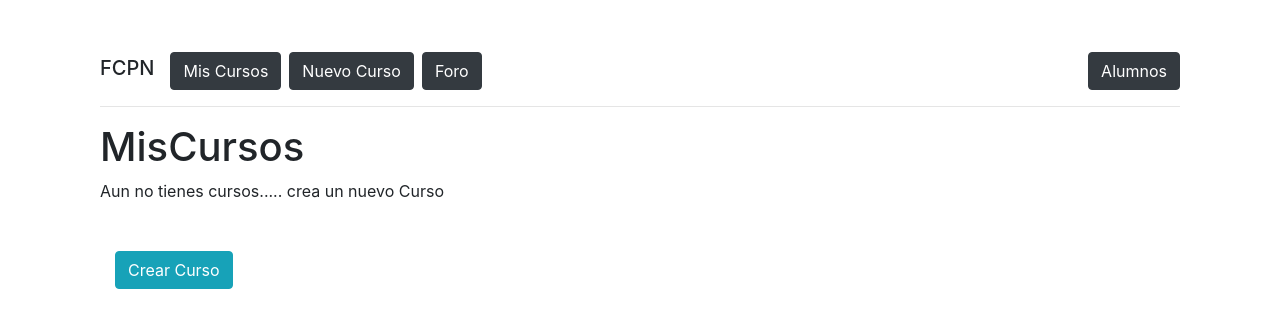
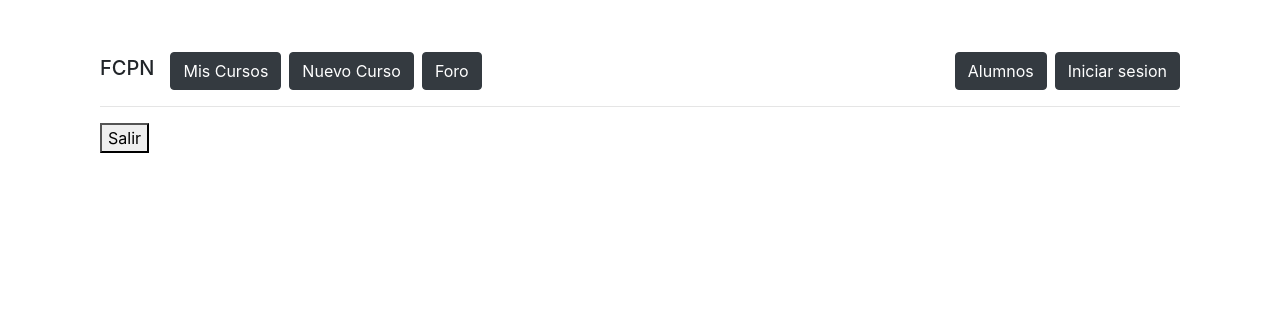
Before and after one commit to Marisabel-Condori/UF-CPN, a React (Create React App) app: page /Logout in a window 1280 px wide. Shown: the top 328 px of the page. Built offline with nearby package versions, Linux system fonts and the light colour scheme.

Commit message:
funcionando login y logout con auth0

```diff
--- a/src/App.js
+++ b/src/App.jsx
@@ -1,10 +1,14 @@
 import Navbar from "./components/Navbar";
-
+import Profile from "./components/login/Profile";
 
 function App() {
+
   return (
     <div className="container">
       <Navbar/>
+
+      <Profile/>
+
     </div>
   );
 }
--- a/src/components/Navbar.jsx
+++ b/src/components/Navbar.jsx
@@ -1,4 +1,6 @@
 import React from "react";
+import {useAuth0} from '@auth0/auth0-react'
+
 import { BrowserRouter as Router, Routes, Route, Link, NavLink }from "react-router-dom";
 
 
@@ -6,8 +8,16 @@ import MisCursos from "./navbar/MisCursos";
 import Foro from "./navbar/Foro";
 import NuevoCurso from "./navbar/NuevoCurso";
 import Alumnos from "./navbar/Alumnos";
+import LoginButton from "./login/LoginButton";
+import LogoutButton from "./login/LogoutButton";
+
 
 const Navbar = () => {
+
+  const {isAuthenticated, isLoading} = useAuth0()
+  if(isLoading) return <h1>Loading...</h1>
+
+
   return (
     <Router>
       <div className="container mt-5">
@@ -16,6 +26,10 @@ const Navbar = () => {
           <Link to="/" className="btn btn-dark mr-2"> Mis Cursos </Link>
           <Link to="/NuevoCurso" className="btn btn-dark mr-2"> Nuevo Curso </Link>
           <NavLink to="/Foro" className="btn btn-dark mr-2"> Foro </NavLink>
+          {isAuthenticated?
+          <NavLink to="/Logout" className="btn btn-dark float-right mt-1 ml-2"> Cerrar sesion </NavLink>
+          :<NavLink to="/Login" className="btn btn-dark float-right mt-1 ml-2"> Iniciar sesion </NavLink>
+          }
           <NavLink to="/Alumnos" className="btn btn-dark float-right mt-1"> Alumnos </NavLink>
         </div>
       <hr/>
@@ -23,6 +37,10 @@ const Navbar = () => {
           <Route path="/NuevoCurso" element={<NuevoCurso/>}/>
           <Route path="/Foro" element={<Foro/>}/>
           <Route path="/Alumnos" element={<Alumnos/>}/>
+
+          <Route path="/Login" element={<LoginButton/>}/>
+          <Route path="/Logout" element={<LogoutButton/>}/>
+
           <Route path="*" element={<MisCursos/>}/>
 
         </Routes>
--- /dev/null
+++ b/src/components/login/LoginButton.jsx
@@ -0,0 +1,13 @@
+import React from 'react'
+import { useAuth0 } from '@auth0/auth0-react'
+
+const LoginButton = () => {
+
+    const {loginWithRedirect} = useAuth0();
+  return (
+    <button onClick={() => loginWithRedirect()} >Ingresar</button>
+
+  )
+}
+
+export default LoginButton
--- /dev/null
+++ b/src/components/login/LogoutButton.jsx
@@ -0,0 +1,13 @@
+import React from 'react';
+import { useAuth0 } from '@auth0/auth0-react';
+
+const LogoutButton = () => {
+    const {logout} = useAuth0()
+    return (
+        <button onClick={()=> logout()}>
+            Salir
+        </button>
+    )
+}
+
+export default LogoutButton
--- /dev/null
+++ b/src/components/login/Profile.jsx
@@ -0,0 +1,20 @@
+import React from "react";
+import { useAuth0 } from "@auth0/auth0-react";
+// import JSONPretty from 'react-json-pretty';
+
+const Profile = () => {
+    const {user, isAuthenticated} = useAuth0();
+    return( isAuthenticated && (
+            <div>
+                <img src = {user.picture} alt ={user.name}/>
+                <h2>{user.name}</h2>
+                <p>{user.email}</p>
+
+                {/* <JSONPretty data={user}/> */}
+                <pre>{JSON.stringify(user)}</pre>
+            </div>
+        )
+    );
+};
+
+export default Profile;
```
